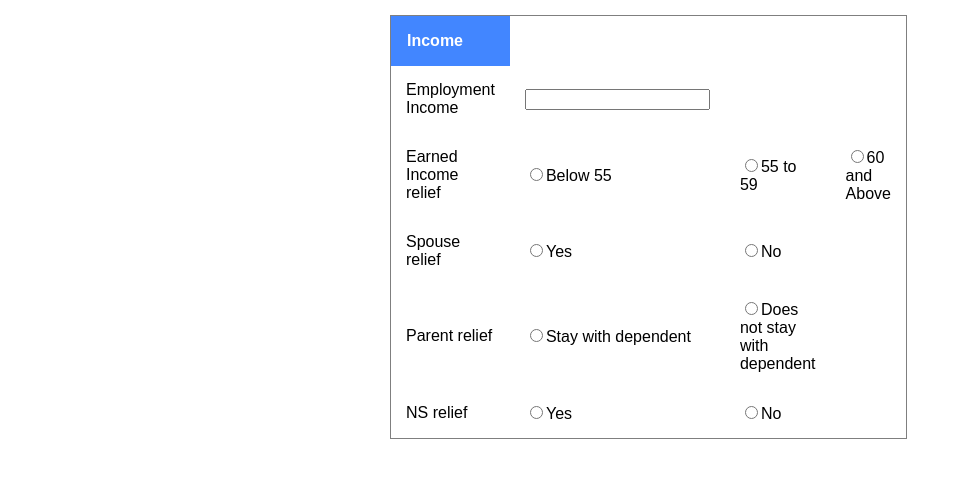
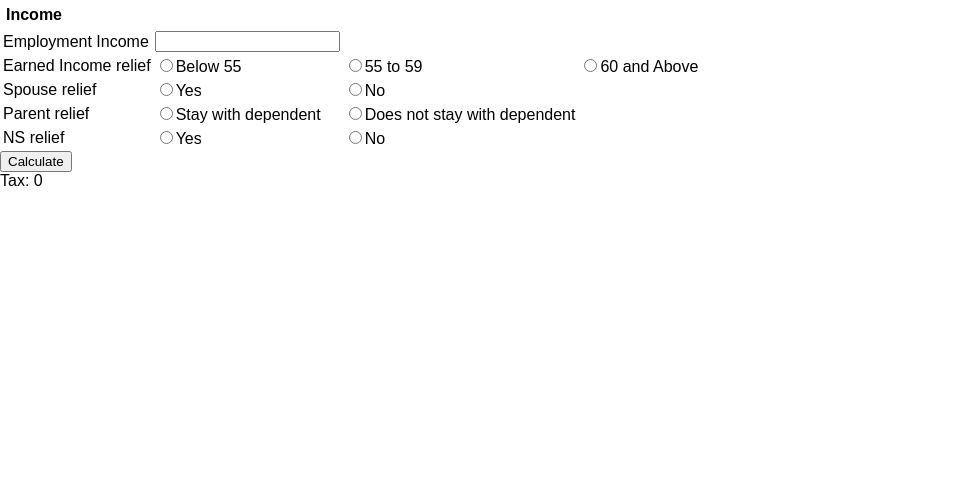
Before and after one commit to h-j-k/smu-react-workshop-may-18, a React (Create React App) app: page / in a window 1280 px wide. Shown: the top 478 px of the page, without its empty margins (0-970 px from the left). Built offline with nearby package versions, Linux system fonts and the light colour scheme.

Commit message:
implemented income input and set it to state

```diff
--- a/src/Component/Income.js
+++ b/src/Component/Income.js
@@ -2,10 +2,10 @@ import React from 'react';
 
 class Income extends React.Component {
 
-
-
-
-
+  updateIncome = ({target}) => {
+    const {name, value} = target;
+    this.props.updateIncome(name, value);
+  }
 
   render() {
     return (
@@ -16,7 +16,7 @@ class Income extends React.Component {
           </th>
           <tr>
             <td>Employment Income</td>
-            <td><input type='text'/></td>
+            <td><input type='text' name={this.props.name} onChange={this.updateIncome} /></td>
           </tr>
           <tr>
             <td>Earned Income relief</td>
--- a/src/Component/TaxCalculator.js
+++ b/src/Component/TaxCalculator.js
@@ -1,17 +1,41 @@
 import React, { Component } from 'react'
 import Income from './Income'
-import './TaxCalculator.css'
 
 class TaxCalculator extends Component {
+
+  state = {
+    income: 0,
+    taxPayable: 0
+  }
+
+  calculate = () => {
+    const {income} = this.state
+
+    this.setState({
+      income: income
+    })
+
+  }
+
+  updateIncome = (name, value) => {
+    this.setState({
+      [name]: value
+    })
+  }
+
 
   render () {
     return (
       <div className="tax-calculator">
-        <Income/>
+        <Income
+          name="income"
+          updateIncome={this.updateIncome}
+        />
+        <button onClick={this.calculate}>Calculate</button>
+        <div className="taxPayable">Tax: {this.state.income}</div>
       </div>
     )
   }
 }
 
-export default TaxCalculator
-// Gary's test
+export default TaxCalculator// Gary's test
```
